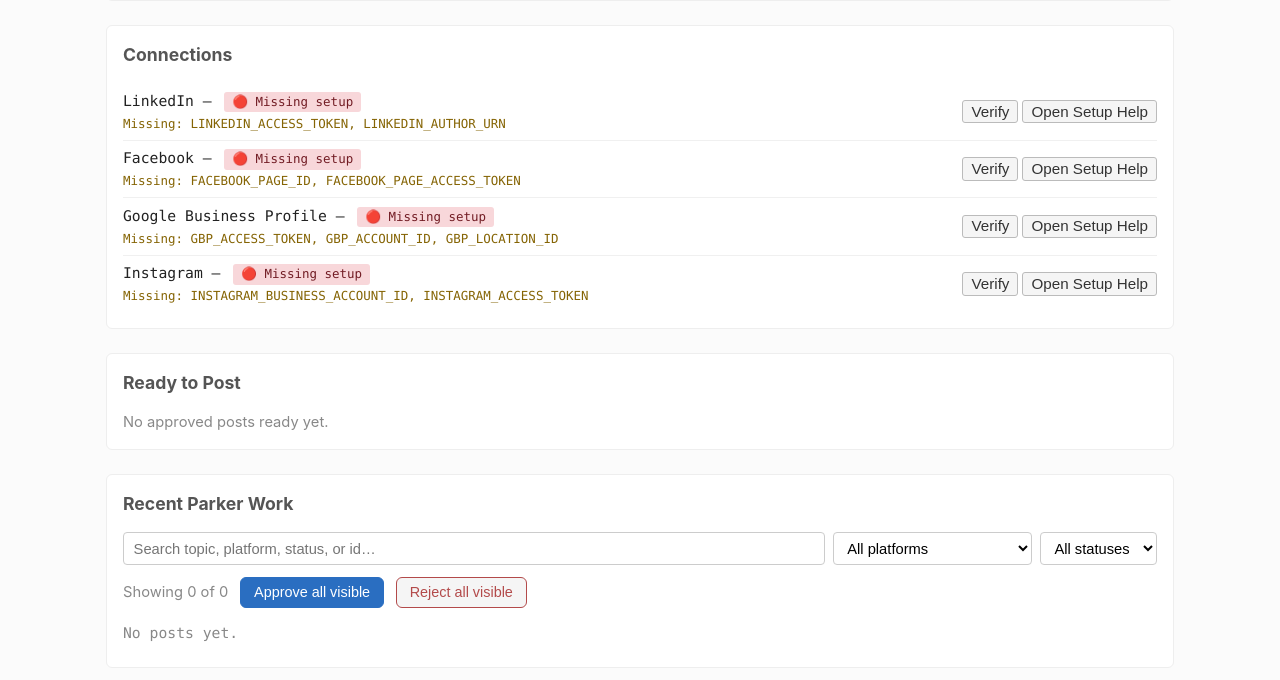
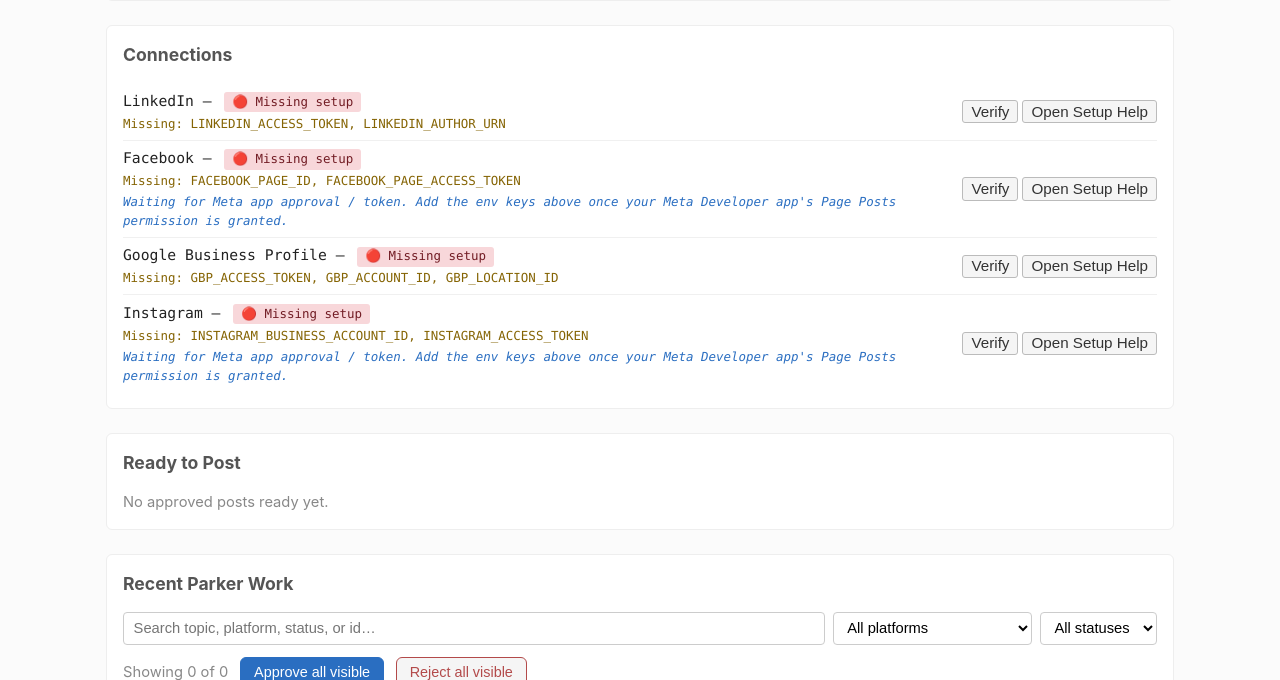
Before and after one commit to tophercook7-maker/PartnerDeskAI, a FastAPI app: page / in a window 1280 px wide. Shown: the part 2145-2825 px from the top of the page. Run offline with FastAPI, Linux system fonts and the light colour scheme; data that the repository does not hold is empty; some libraries are stand-ins or nearby versions.

Commit message:
fix: make hub launcher reliable

```diff
--- a/hub/static/app.js
+++ b/hub/static/app.js
@@ -1665,6 +1665,16 @@ function renderConnections(items) {
         const warningLine = c.warning
             ? `<div class="connection-warning">${_escape(c.warning)}</div>`
             : '';
+        // v6.4 Meta-prep: when Facebook/Instagram are not configured,
+        // surface a one-line hint that the user is likely waiting on
+        // Meta app approval. Status itself stays `not_configured` —
+        // this is purely a UI message, no backend state change.
+        const metaPlatforms = new Set(['Facebook', 'Instagram']);
+        const metaWaitLine = (c.status === 'not_configured' && metaPlatforms.has(c.platform))
+            ? `<div class="connection-meta connection-meta-pending">` +
+              `Waiting for Meta app approval / token. Add the env keys above ` +
+              `once your Meta Developer app's Page Posts permission is granted.</div>`
+            : '';
         // The Setup Help button opens the platform's setup URL in a
         // new tab. Disabled if /api/connections didn't return a URL.
         const url = c.setup_url || '';
@@ -1683,6 +1693,7 @@ function renderConnections(items) {
                 `${_escape(c.platform)} — ` +
                 `<span class="status-badge ${statusClass}">${statusText}</span>` +
                 missingLine +
+                metaWaitLine +
                 checkedLine +
                 warningLine +
               `</span>` +
--- a/hub/templates/index.html
+++ b/hub/templates/index.html
@@ -580,6 +580,11 @@
         .connection-meta {
             font-size: 0.78rem; color: #666; margin-top: 0.15rem;
         }
+        /* v6.4 Meta-prep: pending-approval hint, blue-tinted to stand
+           apart from the yellow missing-keys line. */
+        .connection-meta-pending {
+            color: #2a6ec1; font-style: italic;
+        }
         .connection-warning {
             font-size: 0.8rem; color: #856404; background: #fff3cd;
             padding: 0.2rem 0.5rem; border-radius: 3px;
```
Also changed, not shown: 2 other files.
